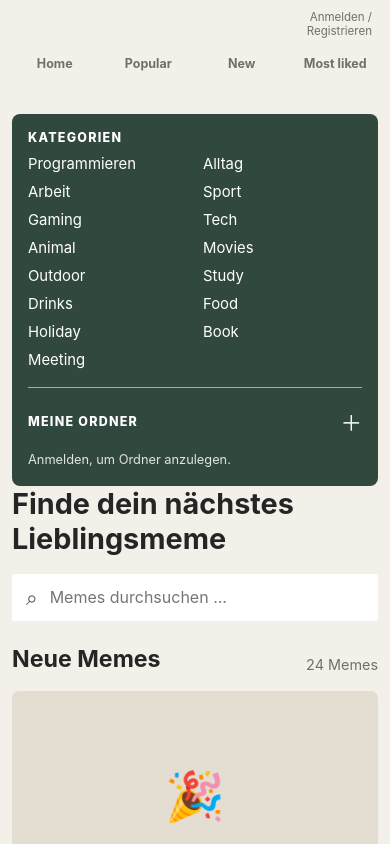
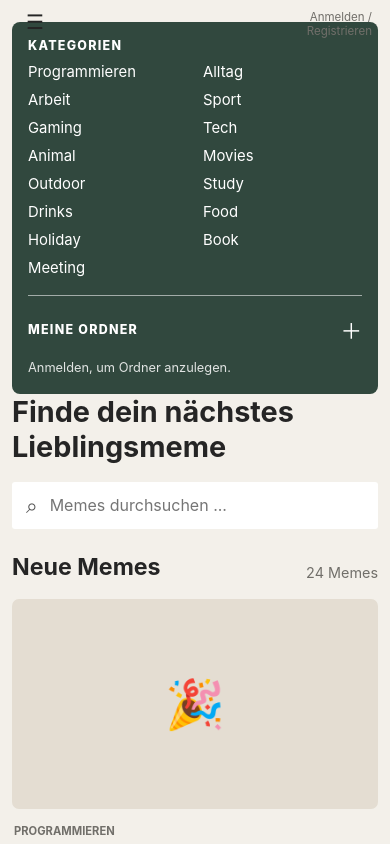
Before and after one commit to josephinemundt1297/your-meme, a React (Vite) app in the folder frontend/: page / in a window 390 px wide. Shown: the top 844 px of the page. Built offline with nearby package versions, Linux system fonts and the light colour scheme.

Commit message:
fix(frontend): improve mobile navigation accessibility

```diff
--- a/frontend/src/App.css
+++ b/frontend/src/App.css
@@ -5,6 +5,7 @@ body { margin: 0; background: var(--page); color: var(--ink); font-family: Inter
 a { color: inherit; text-decoration: none; } button, input { font: inherit; }
 .app-shell { min-height: 100vh; }
 .site-header { min-height: 22px; padding: 0 24px; position: relative; }
+.menu-button { background: transparent; border: 0; color: var(--ink); cursor: pointer; display: none; font-size: 1.25rem; left: 18px; padding: 8px; position: absolute; top: 2px; }
 .brand-banner { align-items: center; background: var(--blue); display: flex; flex-direction: column; justify-content: center; margin-top: 0; min-height: 112px; padding: 20px 32px; width: min(560px, 100%); }
 .logo { color: white; font-size: 1.35rem; font-weight: 800; }
 .brand-banner p { font-size: .85rem; margin: 8px 0 0; }
@@ -62,6 +63,6 @@ h1, h2, h3 { margin-top: 0; } h1 { font-size: clamp(1.8rem, 4vw, 3rem); margin-b
 .meme-state { align-items: center; background: var(--surface); border: 1px dashed var(--line); border-radius: 10px; color: var(--muted); display: flex; flex-direction: column; margin: 10px auto; max-width: 560px; padding: 42px 24px; text-align: center; } .meme-state h3 { color: var(--ink); margin: 12px 0 6px; } .meme-state p { margin: 0; } .state-icon { align-items: center; background: #f1e3dc; border-radius: 50%; color: var(--accent, #d26a4b); display: flex; font-size: 1.8rem; font-weight: 800; height: 52px; justify-content: center; width: 52px; } .state-retry { border: 0; cursor: pointer; margin-top: 20px; } .loading-skeletons { display: flex; gap: 8px; } .loading-skeletons span { animation: pulse 1.2s ease-in-out infinite; background: #c9c2b8; border-radius: 6px; height: 8px; width: 34px; } .loading-skeletons span:nth-child(2) { animation-delay: .15s; } .loading-skeletons span:nth-child(3) { animation-delay: .3s; } @keyframes pulse { 0%, 100% { opacity: .4; } 50% { opacity: 1; } }
 .sr-only { height: 1px; margin: -1px; overflow: hidden; position: absolute; width: 1px; clip: rect(0, 0, 0, 0); }
 @media (max-width: 1100px) { .meme-grid { grid-template-columns: repeat(3, minmax(0, 1fr)); } }
-@media (max-width: 820px) { .site-header { padding-top: 0; } .account-link { right: 18px; top: 16px; } .main-nav { gap: 12px; margin-top: 20px; } .main-nav a { min-height: 58px; padding: 10px; width: 100px; } .site-body { gap: 18px; padding: 0 16px 40px; } .site-sidebar { flex-basis: 150px; padding: 22px 14px; } .meme-grid { grid-template-columns: repeat(2, minmax(0, 1fr)); } }
-@media (max-width: 560px) { .site-header { padding: 0 12px; } .account-link { font-size: .72rem; max-width: 94px; text-align: right; top: 10px; } .main-nav { gap: 4px; margin: 16px auto 24px; padding: 0 10px; } .main-nav a { font-size: .78rem; min-height: 52px; padding: 10px 4px; width: 25%; } .site-body { display: block; padding: 0 12px 32px; } .site-sidebar { min-height: auto; padding: 16px; } .sidebar-section { display: grid; gap: 10px 16px; grid-template-columns: repeat(2, 1fr); } .sidebar-title, .sidebar-heading, .sidebar-note { grid-column: 1 / -1; } .sidebar-divider { margin: 18px 0; } .meme-grid { grid-template-columns: 1fr; } .meme-image { height: 210px; } }
+@media (max-width: 820px) { .site-header { padding-top: 0; } .menu-button { display: block; } .account-link { right: 18px; top: 16px; } .main-nav { gap: 12px; margin-top: 20px; } .main-nav a { min-height: 58px; padding: 10px; width: 100px; } .site-body { gap: 18px; padding: 0 16px 40px; } .site-sidebar { flex-basis: 150px; padding: 22px 14px; } .meme-grid { grid-template-columns: repeat(2, minmax(0, 1fr)); } }
+@media (max-width: 560px) { .site-header { padding: 0 12px; } .account-link { font-size: .72rem; max-width: 94px; text-align: right; top: 10px; } .main-nav { display: none; gap: 4px; margin: 16px auto 24px; padding: 0 10px; } .main-nav.is-open { display: flex; flex-wrap: wrap; } .main-nav a { font-size: .78rem; min-height: 52px; padding: 10px 4px; width: 25%; } .site-body { display: block; padding: 0 12px 32px; } .site-sidebar { min-height: auto; padding: 16px; } .sidebar-section { display: grid; gap: 10px 16px; grid-template-columns: repeat(2, 1fr); } .sidebar-title, .sidebar-heading, .sidebar-note { grid-column: 1 / -1; } .sidebar-divider { margin: 18px 0; } .meme-grid { grid-template-columns: 1fr; } .meme-image { height: 210px; } }
 @media (max-width: 680px) { .detail-page { padding: 18px 0 48px; } .detail-card { display: block; } .detail-image { min-height: 260px; } }
--- a/frontend/src/App.tsx
+++ b/frontend/src/App.tsx
@@ -23,12 +23,14 @@ function MemeCard({ meme, liked, onToggleLike }: MemeCardProps) {
 }
 
 export function Layout() {
+  const [menuOpen, setMenuOpen] = useState(false)
   const categories = ['Programmieren', 'Alltag', 'Arbeit', 'Sport', 'Gaming', 'Tech', 'Animal', 'Movies', 'Outdoor', 'Study', 'Drinks', 'Food', 'Holiday', 'Book', 'Meeting']
   return <div className="app-shell">
     <header className="site-header">
+      <button className="menu-button" type="button" onClick={() => setMenuOpen((open) => !open)} aria-expanded={menuOpen} aria-controls="main-navigation"><span aria-hidden="true">☰</span><span className="sr-only">{menuOpen ? 'Menü schließen' : 'Menü öffnen'}</span></button>
       <Link className="account-link" to="/account">Anmelden / Registrieren</Link>
     </header>
-    <nav className="main-nav" aria-label="Hauptnavigation"><Link to="/">Home</Link><Link to="/popular">Popular</Link><Link to="/new">New</Link><Link to="/top">Most liked</Link></nav>
+    <nav id="main-navigation" className={`main-nav${menuOpen ? ' is-open' : ''}`} aria-label="Hauptnavigation"><Link to="/" onClick={() => setMenuOpen(false)}>Home</Link><Link to="/popular" onClick={() => setMenuOpen(false)}>Popular</Link><Link to="/new" onClick={() => setMenuOpen(false)}>New</Link><Link to="/top" onClick={() => setMenuOpen(false)}>Most liked</Link></nav>
     <div className="site-body">
       <aside id="site-sidebar" className="site-sidebar">
         <div className="sidebar-section"><p className="sidebar-title">Kategorien</p>{categories.map((category) => <Link key={category} to="/" search={{ category }}>{category}</Link>)}</div>
```
